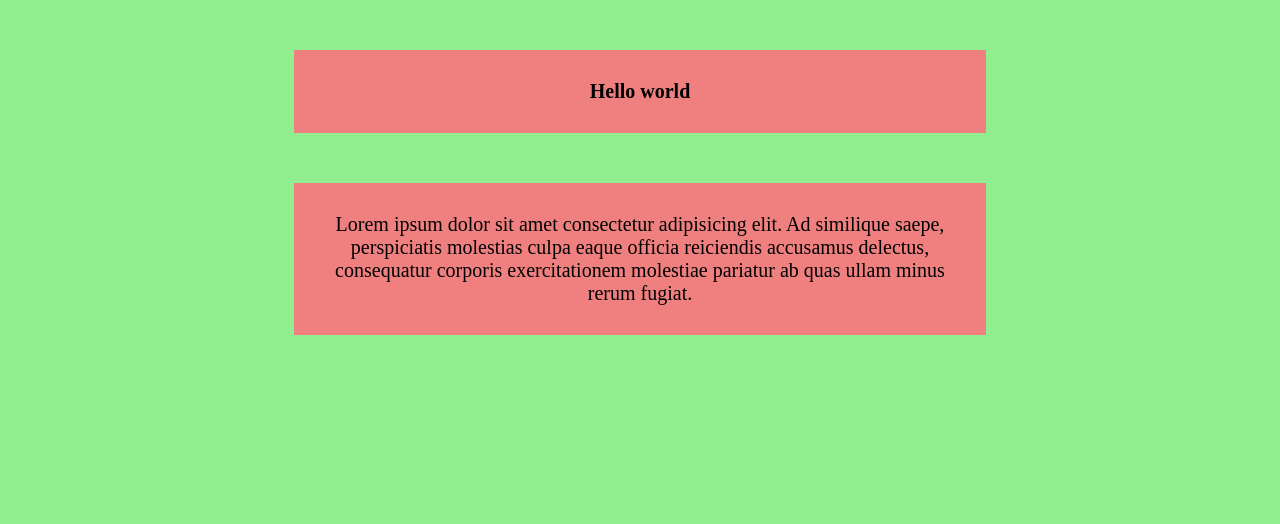
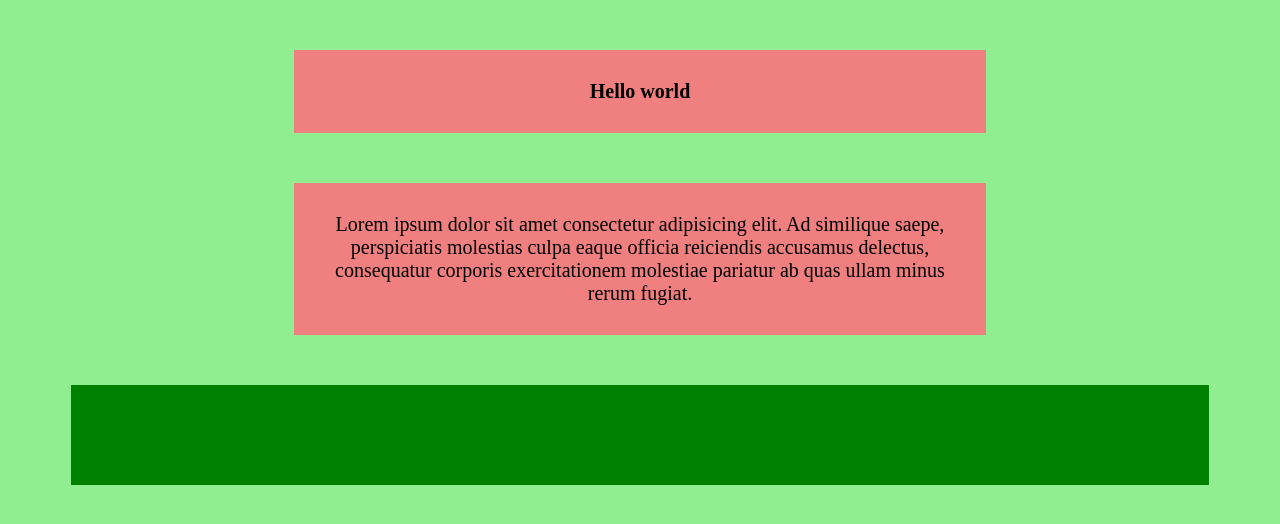
Before and after one commit to vahesoft/test007, a website built with Vite: page index.html in a window 1280 px wide. Built offline with nearby package versions, Linux system fonts and the light colour scheme.

Commit message:
disine-three

```diff
--- a/index.html
+++ b/index.html
@@ -9,5 +9,6 @@
 <body>
   <h1>Hello world</h1>
   <div class="first"><p>Lorem ipsum dolor sit amet consectetur adipisicing elit. Ad similique saepe, perspiciatis molestias culpa eaque officia reiciendis accusamus delectus, consequatur corporis exercitationem molestiae pariatur ab quas ullam minus rerum fugiat.</p></div>
+  <section></section>
 </body>
 </html>
--- a/public/css/main.css
+++ b/public/css/main.css
@@ -12,3 +12,9 @@ p,h1{
     text-align: center;
     font-size: 20px;
 }
+section{
+    width: 90%;
+    height: 100px;
+    background-color: green;
+    margin: 0px auto;
+}
```
